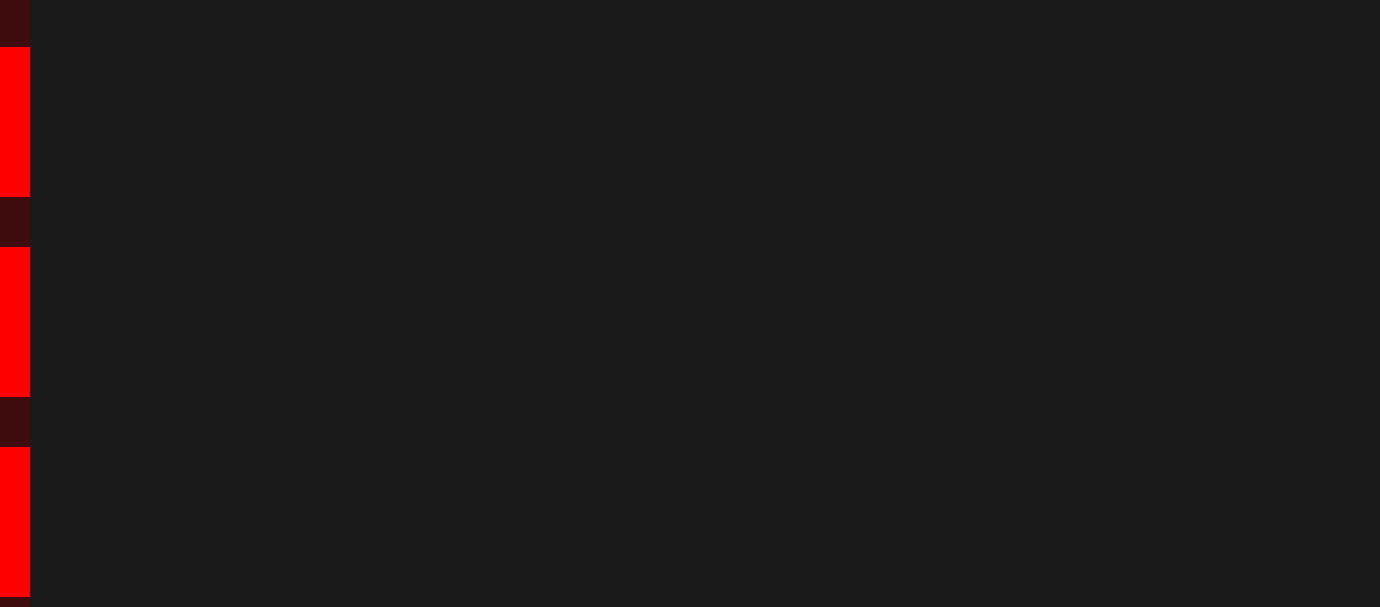
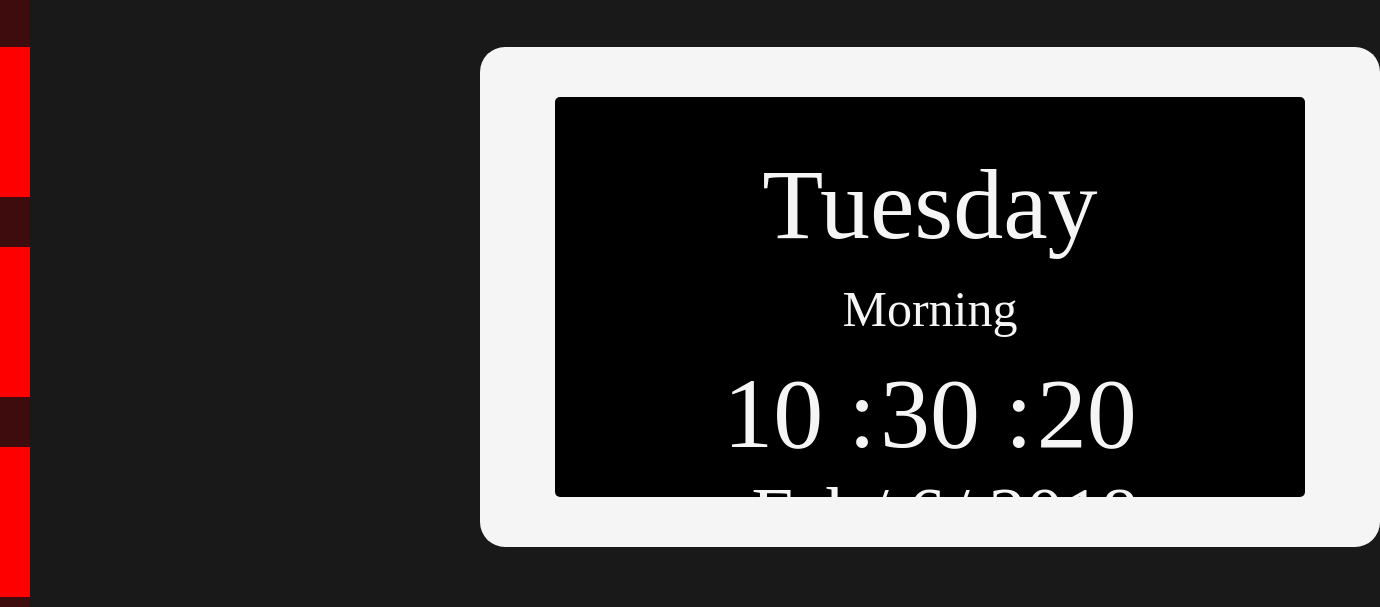
Before and after one commit to Bhaikko/Clock, a plain HTML site: page index.html in a window 1280 px wide. Shown: the part 153-760 px from the top of the page, 1380 px wide, since content can reach past the window. Drawn offline with Linux system fonts and the light colour scheme; a web font is replaced by a local one.

Commit message:
Clock Hardcoded

```diff
--- a/index.html
+++ b/index.html
@@ -32,6 +32,19 @@
         </div>
     </div>
 
+    <div class="clock">
+        <div class="border">
+            <div id="day">Tuesday</div><br>
+            <div id="timeOfDay">Morning</div><br>
+            <div id="hourClock">10 : </div>
+            <div id="minuteClock">30 : </div>
+            <div id="secondClock">20</div><br>
+            <div id="dateClock">Feb </div>
+            <div id="monthClock">/ 6 </div>
+            <div id="yearClock">/ 2018</div>
+        </div>
+    </div>
+
 
     <script src="script.js"></script>
 </body>
--- a/style.css
+++ b/style.css
@@ -92,3 +92,82 @@ body
 {
     display: inline-block;
 }
+
+
+/* Clock Styling */
+.clock
+{
+    position: absolute;
+    border-radius: 25px;
+    top: 200px;
+    left: 500px;
+    display: inline-block;
+    height: 500px;
+    width: 900px;
+    background-color: whitesmoke;
+    color: whitesmoke;
+
+}
+
+.clock>.border
+{
+    border-radius: 5px;
+    background-color: black;
+    position: relative;
+    top: 50px;
+    left: 75px;
+    height: 300px;
+    width: 650px;
+    padding: 50px;
+    font-family: "digital-7_monomono";
+    text-align: center;
+}
+
+#day
+{
+    font-size: 100px;
+}
+
+#timeOfDay
+{
+    font-size: 50px;
+}
+
+#hourClock
+{
+    display: inline-block;
+    font-size: 100px;
+}
+
+#minuteClock
+{
+    display: inline-block;
+    font-size: 100px;
+}
+
+#secondClock
+{
+    display: inline-block;
+    font-size: 100px;
+}
+
+
+#dateClock
+{
+    margin-left: 30px;
+    display: inline-block;
+    font-size: 75px;
+}
+
+#monthClock
+{
+    display: inline-block;
+    font-size: 75px;
+}
+
+
+#yearClock
+{
+    display: inline-block;
+    font-size: 75px;
+}
```
